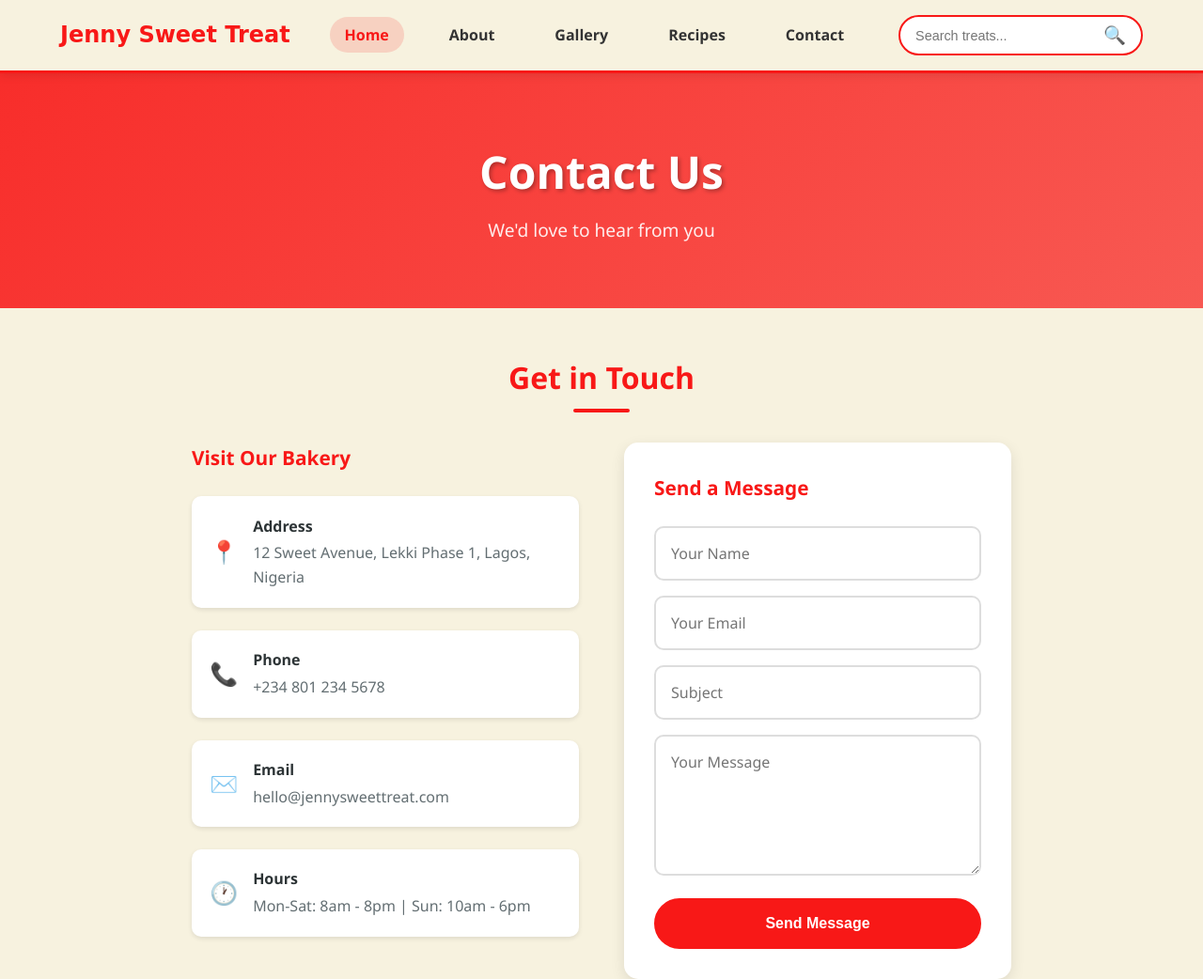
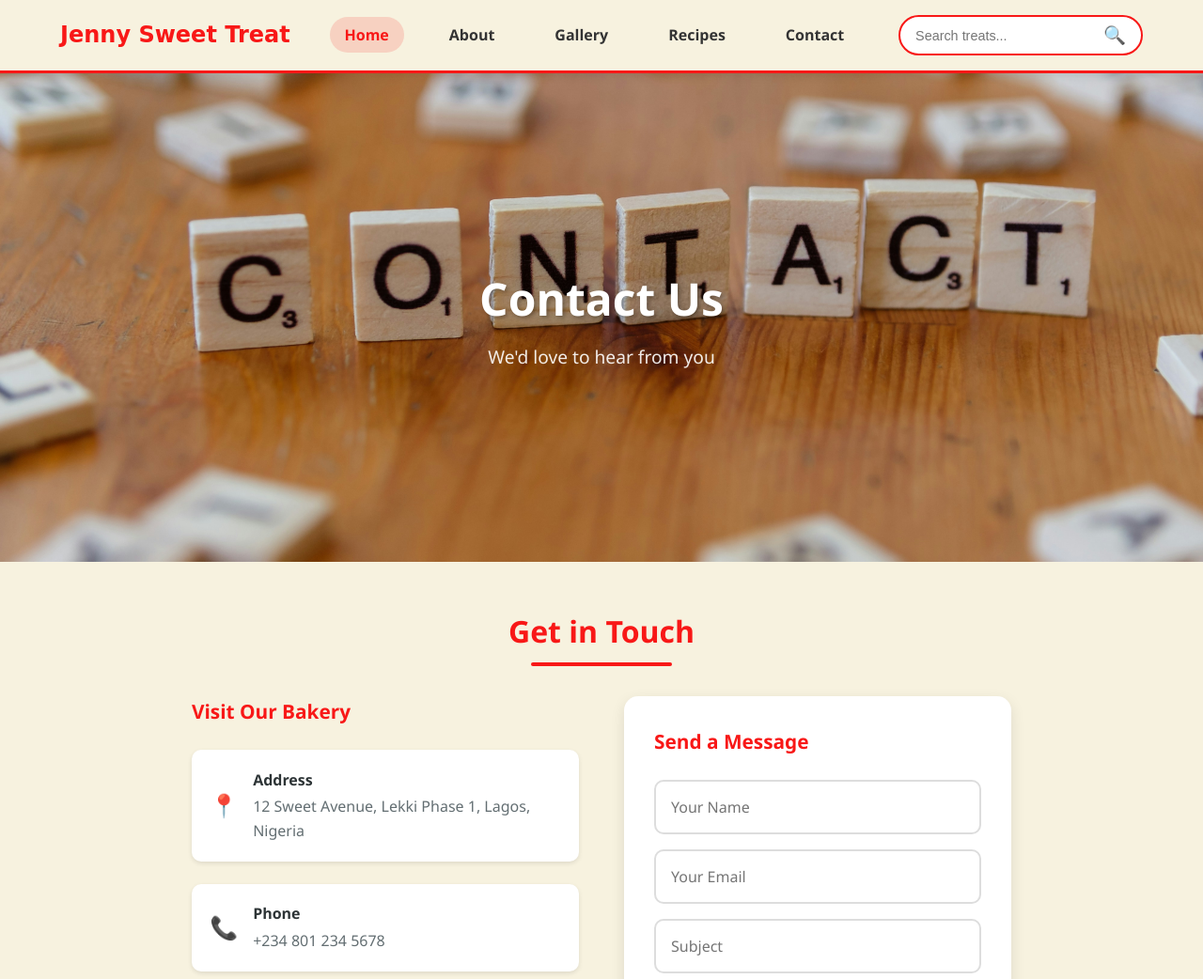
Before and after one commit to Launce22/jennys-sweet-treat, a plain HTML site: page html/contact.html in a window 1280 px wide. Shown: the top 1042 px of the page at 94% size. Drawn offline with Linux system fonts and the light colour scheme; a web font is replaced by a local one.

Commit message:
add images on hero - adjust logos and add new images

```diff
--- a/css/about.css
+++ b/css/about.css
@@ -94,15 +94,19 @@
         /* Hero Section - Same height as landing page */
         .hero {
             width: 100%;
-            height: 30vh;
+            height: 65vh;
             min-height: 250px;
-            background: linear-gradient(135deg, rgba(248, 24, 23, 0.9), rgba(248, 24, 23, 0.7));
+            background: url("../Images/slava_web-designer-cupcakes-8289053_1920.jpg");
+            background-size: cover;
+            background-position: center;
             display: flex;
             flex-direction: column;
             justify-content: center;
             align-items: center;
             color: white;
             text-align: center;
+            position: relative;
+            overflow: hidden;
         }
 
         .hero h1 {
--- a/css/contact.css
+++ b/css/contact.css
@@ -94,15 +94,19 @@
         /* Hero Section */
         .hero {
             width: 100%;
-            height: 30vh;
+            height: 65vh;
             min-height: 250px;
-            background: linear-gradient(135deg, rgba(248, 24, 23, 0.9), rgba(248, 24, 23, 0.7));
+            background: url("../Images/markus-winkler-48CkLuEGgWU-unsplash.jpg");
+            background-size: cover;
+            background-position: center;
             display: flex;
             flex-direction: column;
             justify-content: center;
             align-items: center;
             color: white;
             text-align: center;
+            position: relative;
+            overflow: hidden;
         }
 
         .hero h1 {
@@ -133,7 +137,7 @@
         .section-title::after {
             content: "";
             display: block;
-            width: 60px;
+            width: 150px;
             height: 4px;
             background: rgb(248, 24, 23);
             margin: 0.5rem auto;
--- a/css/gallary.css
+++ b/css/gallary.css
@@ -94,15 +94,19 @@
         /* Hero Section */
         .hero {
             width: 100%;
-            height: 30vh;
+            height: 65vh;
             min-height: 250px;
-            background: linear-gradient(135deg, rgba(248, 24, 23, 0.9), rgba(248, 24, 23, 0.7));
+            background: url("../Images/dompixabay-baked-2313462_1920.jpg");
+            background-size: cover;
+            background-position: center;
             display: flex;
             flex-direction: column;
             justify-content: center;
             align-items: center;
             color: white;
             text-align: center;
+            position: relative;
+            overflow: hidden;
         }
 
         .hero h1 {
@@ -131,7 +135,7 @@
         .section-title::after {
             content: "";
             display: block;
-            width: 60px;
+            width: 150px;
             height: 4px;
             background: rgb(248, 24, 23);
             margin: 0.5rem auto;
@@ -157,6 +161,13 @@
             transition: transform 0.3s;
             box-shadow: 0 5px 15px rgba(0,0,0,0.1);
         }
+        .gallery-items img{
+            max-width: 100%;
+            height: auto;
+            /* object-fit: cover; */
+            display: block;
+
+        }
 
         .gallery-item:hover {
             transform: scale(1.03);
@@ -181,16 +192,6 @@
         .gallery-item:hover::after {
             transform: translateY(0);
         }
-
-        .gallery-item:nth-child(1) { background: linear-gradient(135deg, #ff9a9e, #fecfef); }
-        .gallery-item:nth-child(2) { background: linear-gradient(135deg, #a18cd1, #fbc2eb); }
-        .gallery-item:nth-child(3) { background: linear-gradient(135deg, #fad0c4, #ffd1ff); }
-        .gallery-item:nth-child(4) { background: linear-gradient(135deg, #ffecd2, #fcb69f); }
-        .gallery-item:nth-child(5) { background: linear-gradient(135deg, #a1c4fd, #c2e9fb); }
-        .gallery-item:nth-child(6) { background: linear-gradient(135deg, #d4fc79, #96e6a1); }
-        .gallery-item:nth-child(7) { background: linear-gradient(135deg, #f6d365, #fda085); }
-        .gallery-item:nth-child(8) { background: linear-gradient(135deg, #84fab0, #8fd3f4); }
-        .gallery-item:nth-child(9) { background: linear-gradient(135deg, #ffecd2, #fcb69f); }
 
         /* Footer */
         .footer {
--- a/css/receipe.css
+++ b/css/receipe.css
@@ -92,18 +92,23 @@
         }
 
         /* Hero Section */
-        .hero {
+         .hero {
             width: 100%;
-            height: 30vh;
+            height: 65vh;
             min-height: 250px;
-            background: linear-gradient(135deg, rgba(248, 24, 23, 0.9), rgba(248, 24, 23, 0.7));
+            background: url("../Images/manojdnp-marori-5076883_1920.jpg");
+            background-size: cover;
+            background-position: center;
             display: flex;
             flex-direction: column;
             justify-content: center;
             align-items: center;
             color: white;
             text-align: center;
+            position: relative;
+            overflow: hidden;
         }
+
 
         .hero h1 {
             font-size: 3rem;
@@ -133,7 +138,7 @@
         .section-title::after {
             content: "";
             display: block;
-            width: 60px;
+            width: 150px;
             height: 4px;
             background: rgb(248, 24, 23);
             margin: 0.5rem auto;
--- a/html/contact.html
+++ b/html/contact.html
@@ -3,6 +3,10 @@
 <head>
   <meta charset="UTF-8">
   <meta name="viewport" content="width=device-width, initial-scale=1.0">
+  <link rel="preconnect" href="https://fonts.googleapis.com">
+  <link rel="preconnect" href="https://fonts.gstatic.com" crossorigin>
+  <link href="https://fonts.googleapis.com/css2?family=Inspiration&display=swap" rel="stylesheet">
+  <link rel="stylesheet" href="https://cdnjs.cloudflare.com/ajax/libs/font-awesome/7.0.1/css/all.min.css" integrity="sha512-2SwdPD6INVrV/lHTZbO2nodKhrnDdJK9/kg2XD1r9uGqPo1cUbujc+IYdlYdEErWNu69gVcYgdxlmVmzTWnetw==" crossorigin="anonymous" referrerpolicy="no-referrer" />
   <link rel="stylesheet" href="../css/contact.css">
   <title>Document</title>
 </head>
@@ -121,7 +125,7 @@
             </div>
         </div>
         <div class="footer-bottom">
-            <p>© 2026 Jenny Sweet Treat. All rights reserved. | Designed with ❤️</p>
+            <p>© 2026 Jenny Sweet Treat. All rights reserved. </p>
         </div>
     </footer>
 </body>
```
Also changed, not shown: html/about.html (+6 -2 lines), html/gallary.html (+21 -11 lines), html/receipe.html (+5 -1 lines), index.html (+6 -6 lines), Images/200degrees-email-1975018_1920.png (added), Images/brooke-lark-pGM4sjt_BdQ-unsplash.jpg (added), Images/jessica45-contact-us-2355449_1920.jpg (added), Images/markus-winkler-48CkLuEGgWU-unsplash.jpg (added), 4 other files.
